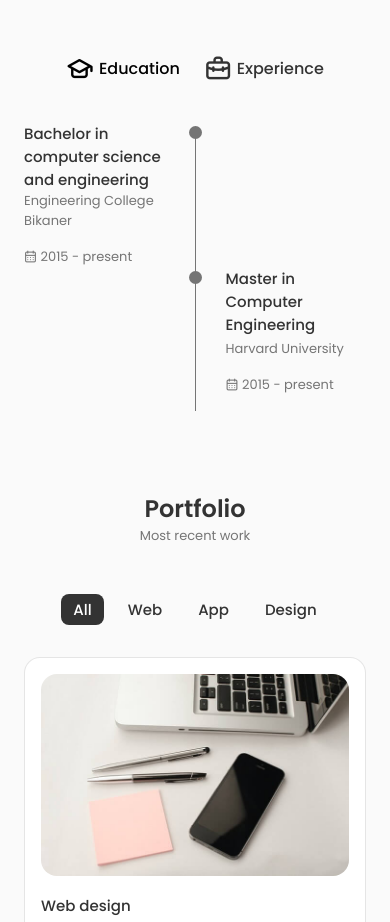
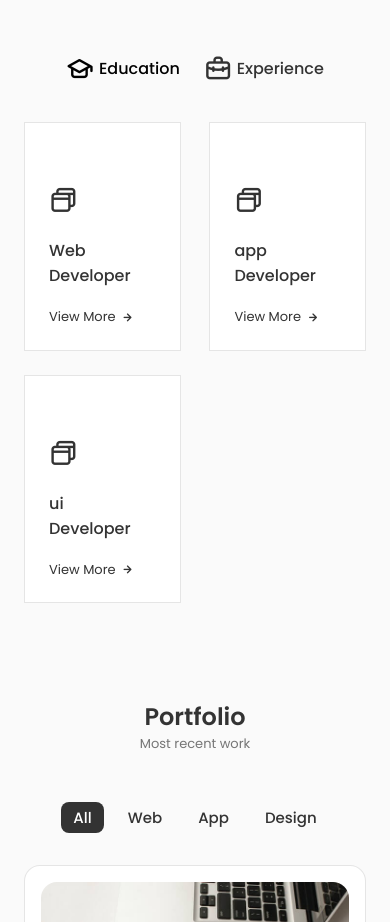
Before and after one commit to Harshwardhan-Sharma/portfolio, a React (Create React App) app: page / in a window 390 px wide. Shown: the part 4280-5202 px from the top of the page. Built offline with nearby package versions, Linux system fonts and the light colour scheme.

Commit message:
change qualification section design without the data

```diff
--- a/src/components/qualification/Qualification.jsx
+++ b/src/components/qualification/Qualification.jsx
@@ -5,8 +5,14 @@ const Qualification = () => {
 
     const [toggleState, setToggleState] = useState(1);
 
+    const [toggleCard, setToggleCard] = useState(0);
+
     const toggleTab = (index) => {
         setToggleState(index);
+    }
+
+    const toggleCardTab = (index) => {
+        setToggleCard(index);
     }
 
   return (
@@ -41,90 +47,214 @@ const Qualification = () => {
 
             <div className="qualification__sections">
                     <div className={toggleState === 1 ? "qualification__content qualification__content-active" : "qualification__content"}>
-                        <div className="qualification__data">
+                       <div className="qualification__sections-container sections-container grid">
+
+                       <div className="qualification__card-content">
+
     <div>
-                                <h3 className="qualification__title">Bachelor in computer science and engineering</h3>
-                                <span className="qualification__subtitle">Engineering College Bikaner </span>
-                                <div className="qualification__calender">
-                                    <i class="uil uil-calendar-alt"> </i>
-                                    2015 - present
+      <i className="uil uil-browser qualification__card-icon"></i>
+   <h3 className="qualification__card-title">Web <br/> Developer</h3>
+  </div>
+
+  <span className="qualification__card-button" onClick={()=>{toggleCardTab(1)}}>View More <i className="uil uil-arrow-right qualification__card-button-icon"></i></span>
+
+
+  <div className={toggleCard === 1 ? "qualification__card-modal active-modal" : "qualification__card-modal"}>
+<div className="qualification__card-modal-content">
+
+<i onClick={()=>{toggleCardTab(0)}} className="uil uil-times qualification__card-modal-close"></i>
+
+<h3 className="qualification__card-modal-title">Web Developer</h3>
+
+<p className="qualification__card-modal-description">Crafting dynamic applications and delivering effective solutions.
+</p>
+
+<ul className="qualification__card-modal-services grid">
+<li className="qualification__card-modal-service">
+<i className="uil uil-check-circle qualification__card-modal-icon"></i>
+<p className="qualification__card-modal-info">
+I design intuitive, engaging web pages.
+</p>
+</li>
+
+<li className="qualification__card-modal-service">
+<i className="uil uil-check-circle qualification__card-modal-icon"></i>
+<p className="qualification__card-modal-info">I optimize your brand’s online impact.
+</p>
+</li>
+</ul>
 </div>
  </div>
 
+                       </div>
+
+                       <div className="qualification__card-content">
+
 <div>
-                                <span className="qualification__rounder"></span>
-                                <span className="qualification__line"></span>
+  <i className="uil uil-browser qualification__card-icon"></i>
+   <h3 className="qualification__card-title">app <br/> Developer</h3>
+  </div>
+
+  <span className="qualification__card-button" onClick={()=>{toggleCardTab(2)}}>View More <i className="uil uil-arrow-right qualification__card-button-icon"></i></span>
+
+
+  <div className={toggleCard === 2 ? "qualification__card-modal active-modal" : "qualification__card-modal"}>
+<div className="qualification__card-modal-content">
+
+<i onClick={()=>{toggleCardTab(0)}} className="uil uil-times qualification__card-modal-close"></i>
+
+<h3 className="qualification__card-modal-title">app Developer</h3>
+
+<p className="qualification__card-modal-description">Crafting dynamic applications and delivering effective solutions.
+</p>
+
+<ul className="qualification__card-modal-services grid">
+<li className="qualification__card-modal-service">
+<i className="uil uil-check-circle qualification__card-modal-icon"></i>
+<p className="qualification__card-modal-info">
+I design intuitive, engaging web pages.
+</p>
+</li>
+
+<li className="qualification__card-modal-service">
+<i className="uil uil-check-circle qualification__card-modal-icon"></i>
+<p className="qualification__card-modal-info">I optimize your brand’s online impact.
+</p>
+</li>
+</ul>
 </div>
  </div>
 
-                    <div className="qualification__data">
-                        <div></div>
+                       </div>
+
+
+                       <div className="qualification__card-content">
 
 <div>
-                            <span className="qualification__rounder"></span>
-                            <span className="qualification__line"></span>
+  <i className="uil uil-browser qualification__card-icon"></i>
+   <h3 className="qualification__card-title">ui <br/> Developer</h3>
   </div>
 
-                            <div>
-                                <h3 className="qualification__title">Master in Computer Engineering</h3>
-                                <span className="qualification__subtitle">Harvard University </span>
-                                <div className="qualification__calender">
-                                    <i className="uil uil-calendar-alt"> </i>
-                                      2015 - present
-                                </div>
-                            </div>
+  <span className="qualification__card-button" onClick={()=>{toggleCardTab(3)}}>View More <i className="uil uil-arrow-right qualification__card-button-icon"></i></span>
+
+
+  <div className={toggleCard === 3 ? "qualification__card-modal active-modal" : "qualification__card-modal"}>
+<div className="qualification__card-modal-content">
+
+<i onClick={()=>{toggleCardTab(0)}} className="uil uil-times qualification__card-modal-close"></i>
+
+<h3 className="qualification__card-modal-title">ui Developer</h3>
+
+<p className="qualification__card-modal-description">Crafting dynamic applications and delivering effective solutions.
+</p>
+
+<ul className="qualification__card-modal-services grid">
+<li className="qualification__card-modal-service">
+<i className="uil uil-check-circle qualification__card-modal-icon"></i>
+<p className="qualification__card-modal-info">
+I design intuitive, engaging web pages.
+</p>
+</li>
+
+<li className="qualification__card-modal-service">
+<i className="uil uil-check-circle qualification__card-modal-icon"></i>
+<p className="qualification__card-modal-info">I optimize your brand’s online impact.
+</p>
+</li>
+</ul>
 </div>
  </div>
 
+                       </div>
+
+                       </div>
+
+                    </div>
+
                 <div className={toggleState === 2 ? "qualification__content qualification__content-active" : "qualification__content"}>
-                        <div className="qualification__data">
+                <div className="qualification__sections-container sections-container grid">
+
+                <div className="qualification__card-content">
+
 <div>
-                                <h3 className="qualification__title">Master in Computer Engineering</h3>
-                                <span className="qualification__subtitle">Harvard University </span>
-                                <div className="qualification__calender">
-                                    <i className="uil uil-calendar-alt"> </i>
-                                    2015 - present
+  <i className="uil uil-browser qualification__card-icon"></i>
+<h3 className="qualification__card-title">Web <br/> Developer</h3>
+</div>
+
+<span className="qualification__card-button" onClick={()=>{toggleCardTab(1)}}>View More <i className="uil uil-arrow-right qualification__card-button-icon"></i></span>
+
+
+<div className={toggleCard === 1 ? "qualification__card-modal active-modal" : "qualification__card-modal"}>
+<div className="qualification__card-modal-content">
+
+<i onClick={()=>{toggleCardTab(0)}} className="uil uil-times qualification__card-modal-close"></i>
+
+<h3 className="qualification__card-modal-title">Web Developer</h3>
+
+<p className="qualification__card-modal-description">Crafting dynamic applications and delivering effective solutions.
+</p>
+
+<ul className="qualification__card-modal-services grid">
+<li className="qualification__card-modal-service">
+<i className="uil uil-check-circle qualification__card-modal-icon"></i>
+<p className="qualification__card-modal-info">
+I design intuitive, engaging web pages.
+</p>
+</li>
+
+<li className="qualification__card-modal-service">
+<i className="uil uil-check-circle qualification__card-modal-icon"></i>
+<p className="qualification__card-modal-info">I optimize your brand’s online impact.
+</p>
+</li>
+</ul>
 </div>
 </div>
 
+                   </div>
+
+                   <div className="qualification__card-content">
+
 <div>
-                                <span className="qualification__rounder"></span>
-                                <span className="qualification__line"></span>
+  <i className="uil uil-browser qualification__card-icon"></i>
+   <h3 className="qualification__card-title">app <br/> Developer</h3>
+  </div>
+
+  <span className="qualification__card-button" onClick={()=>{toggleCardTab(2)}}>View More <i className="uil uil-arrow-right qualification__card-button-icon"></i></span>
+
+
+  <div className={toggleCard === 2 ? "qualification__card-modal active-modal" : "qualification__card-modal"}>
+<div className="qualification__card-modal-content">
+
+<i onClick={()=>{toggleCardTab(0)}} className="uil uil-times qualification__card-modal-close"></i>
+
+<h3 className="qualification__card-modal-title">app Developer</h3>
+
+<p className="qualification__card-modal-description">Crafting dynamic applications and delivering effective solutions.
+</p>
+
+<ul className="qualification__card-modal-services grid">
+<li className="qualification__card-modal-service">
+<i className="uil uil-check-circle qualification__card-modal-icon"></i>
+<p className="qualification__card-modal-info">
+I design intuitive, engaging web pages.
+</p>
+</li>
+
+<li className="qualification__card-modal-service">
+<i className="uil uil-check-circle qualification__card-modal-icon"></i>
+<p className="qualification__card-modal-info">I optimize your brand’s online impact.
+</p>
+</li>
+</ul>
 </div>
  </div>
 
-                    <div className="qualification__data">
-                        <div></div>
-
-                        <div>
-                            <span className="qualification__rounder"></span>
-                            <span className="qualification__line"></span>
                        </div>
 
-                            <div>
-                                <h3 className="qualification__title">Master in Computer Engineering</h3>
-                                <span className="qualification__subtitle">Harvard University </span>
-                                <div className="qualification__calender">
-                                    <i className="uil uil-calendar-alt"> </i>
-                                    2015 - present
-                                </div>
-                            </div>
-                    </div>
 
-                    <div className="qualification__data">
-                            <div>
-                                <h3 className="qualification__title">Master in Computer Engineering</h3>
-                                <span className="qualification__subtitle">Harvard University </span>
-                                <div className="qualification__calender">
-                                    <i className="uil uil-calendar-alt"> </i>
-                                    2015 - present
-                                </div>
-                            </div>
 
-                            <div>
-                                <span className="qualification__rounder"></span>
-                                <span className="qualification__line"></span>
-                            </div>
+
                 </div>
 
                 </div>
--- a/src/components/qualification/qualification.css
+++ b/src/components/qualification/qualification.css
@@ -30,9 +30,9 @@
 }
 
 .qualification__sections {
-    display: grid;
-    grid-template-columns: 0.5fr;
+  grid-template-columns: repeat(3, 270px);
     justify-content: center;
+    column-gap: 1.8rem;
 }
 
 .qualification__content {
@@ -44,42 +44,132 @@
 }
 
 
-.qualification__data {
-    display: grid;
-    grid-template-columns: 1fr max-content 1fr;
-    column-gap: 1.5rem;
+.qualification__sections-container {
+    grid-template-columns: repeat(3, 270px);
+    justify-content: center;
+    column-gap: 1.8rem;
 }
 
-.qualification__title {
-    font-size: var(--normal-font-size);
+.qualification__card-content {
+    position: relative;
+    border: 1px solid rgba(0, 0, 0, 0.1);
+    background-color: var(--container-color);
+    padding: 6rem 0 2rem 2.5rem;
+}
+
+.qualification__card-icon {
+    display: block;
+    font-size: 2rem;
+    color: var(--title-color);
+    margin-bottom: var(--mb-1);
+    transition: .3s;
+}
+
+.qualification__card-title {
+    font-size: var(--h3-font-size);
+    margin-bottom: var(--mb-1);
     font-weight: var(--font-medium);
 }
 
-.qualification__subtitle {
-    display: inline-block;
+.qualification__card-button {
+    cursor: pointer;
     font-size: var(--small-font-size);
-    margin-bottom: var(--mb-1);
+    color: var(--title-color);
+    align-items: center;
+    display: inline-flex;
+    column-gap: 0.25rem;
+    transition: .3s;
 }
 
-.qualification__calender {
+.qualification__card-button-icon {
+    font-size: 1rem;
+    transition: 0.3s;
+}
+
+.qualification__card-button:hover .qualification__card-button-icon {
+    transform: translateX(0.25rem);
+}
+
+.qualification__card-modal {
+    position: fixed;
+    top: 0;
+    left: 0;
+    right: 0;
+    bottom: 0;
+    background-color: rgba(0, 0, 0, 0.5);
+    display: flex;
+    align-items: center;
+    justify-content: center;
+    padding: 0 1rem;
+    z-index: var(--z-modal);
+    opacity: 0;
+    visibility: hidden;
+    transition: .3s;
+}
+
+.qualification__card-modal-content {
+    width: 500px;
+    position: relative;
+    background-color: var(--container-color);
+    padding: 4.5rem 2.5rem 2.5rem;
+    border-radius: 1.5rem;
+}
+
+.qualification__card-modal-close {
+    position: absolute;
+    top: 1.5rem;
+    right: 1.5rem;
+    font-size: 1.5rem;
+    color: var(--title-color);
+    cursor: pointer;
+}
+
+.qualification__card-modal-title,
+.qualification__card-modal-description {
+    text-align: center;
+}
+
+.qualification__card-modal-title {
+    font-size: var(--h3-font-size);
+    margin-bottom: var(--mb-1);
+    font-weight: var(--font-medium);
+}
+
+.qualification__card-modal-description {
+    font-size: var(--small-font-size);
+    padding: 0 3.5rem;
+    margin-bottom: var(--mb-2);
+}
+
+.qualification__card-modal-services {
+   row-gap: 0.75rem;
+}
+
+.qualification__card-modal-service {
+    display: flex;
+    align-items: center;
+    column-gap: 0.5rem;
+}
+
+.qualification__card-modal-icon {
+    color: var(--title-color);
+    font-size: 1.5rem;
+}
+
+.qualification__card-modal-info {
     font-size: var(--small-font-size);
 }
 
-.qualification__rounder {
-    display: inline-block;
-    width: 13px;
-    height: 13px;
-    background-color: var(--text-color);
-    border-radius: 50%;
+.qualification__card-modal-close:hover {
+    color: var(--title-color-dark);
 }
 
-.qualification__line {
-    display: block;
-    width: 1px;
-    height: 100%;
-    background-color: var(--text-color);
-    transform: translate(6px, -7px);
+/* Active Modal */
+.active-modal {
+    opacity: 1;
+    visibility: visible;
 }
+
 
 /*=============== BREAKPOINTS ===============*/
 /* For large devices */
@@ -88,6 +178,10 @@
         margin-left: auto;
         margin-right: auto;
     }
+
+    .qualification__sections-container {
+        grid-template-columns: initial;
+    }
 }
 
 /* For medium devices */
@@ -95,6 +189,18 @@
     .qualification__container {
         margin-left: var(--mb-1-5);
         margin-right: var(--mb-1-5);
+    }
+
+    .qualification__sections-container {
+        grid-template-columns: repeat(2, 1fr);
+    }
+
+    .qualification__card-content {
+        padding: 3.5rem 0.5rem 1.25rem 1.5rem;
+    }
+
+    .qualification__card-icon {
+        font-size: 1.8rem;
     }
 }
 
@@ -107,12 +213,31 @@
     .qualification__button {
         margin: 0 var(--mb-0-75);
     }
+
+    .qualification__card-modal-content {
+        padding: 4.5rem 1.5rem 2.5rem;
+    }
+
+    .qualification__card-modal-services {
+        column-gap: 1.5rem;
+    }
 }
 
 
 /* For small devices */
 @media screen and (max-width: 350px) {
-    .qualification__data {
-        gap: 0.5rem;
+
+
+    .qualification__sections-container {
+        grid-template-columns: max-content;
+    }
+
+    .qualification__card-content {
+        padding-right: 6rem;
+    }
+
+
+    .qualification__card-modal-info {
+        font-size: var(--smaller-font-size);
     }
 }
--- a/src/components/work/WorkItems.jsx
+++ b/src/components/work/WorkItems.jsx
@@ -7,7 +7,7 @@ const WorkItems = ({item}) => {
 
         <h3 className="work__title">{item.title}</h3>
 
-        <a href="#" className="work__button">
+        <a href="#portfolio" className="work__button">
             Demo <i className="bx bx-right-arrow-alt work__button-icon"></i>
         </a>
 
```
Lines whose indentation alone changed are shown as unchanged.
